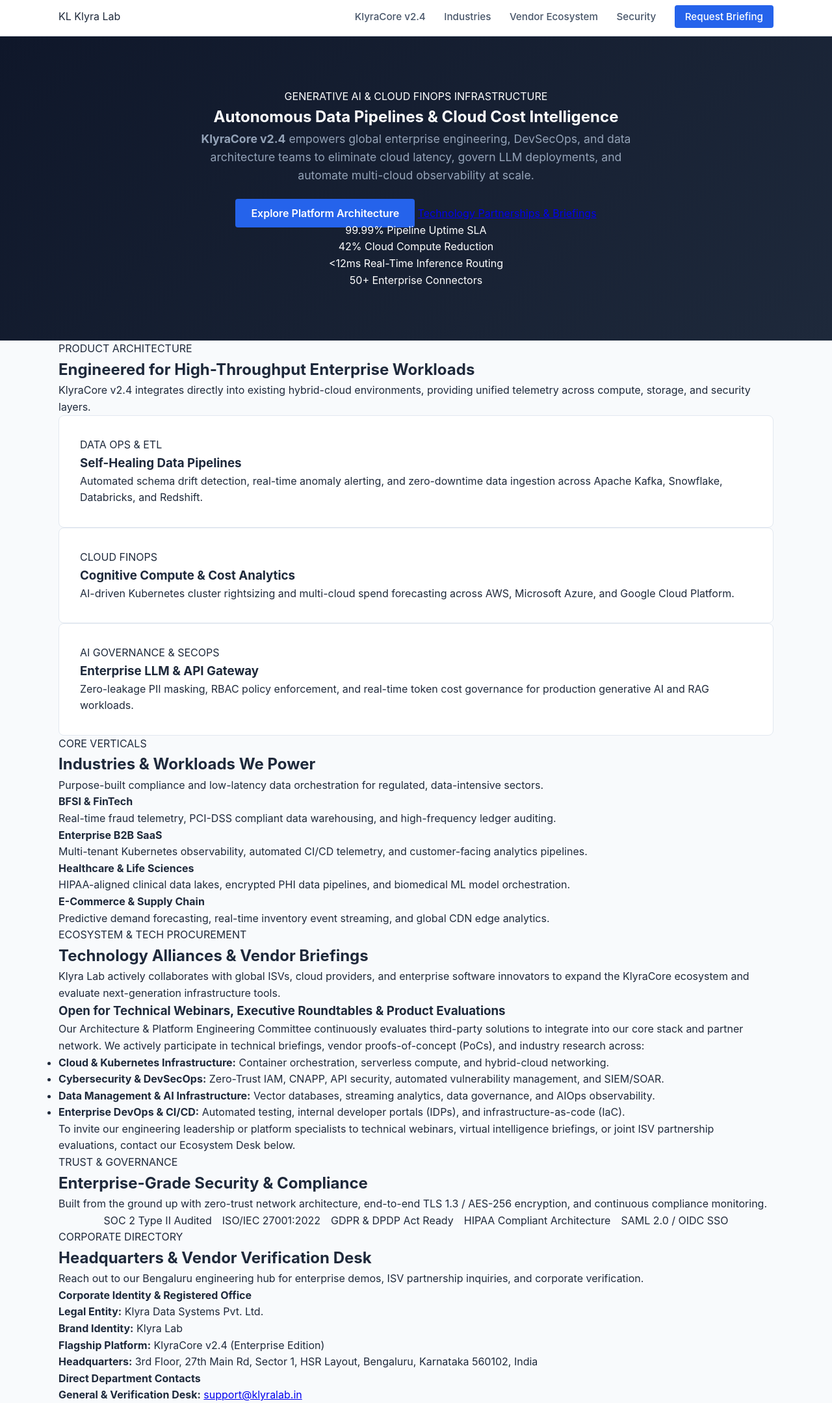
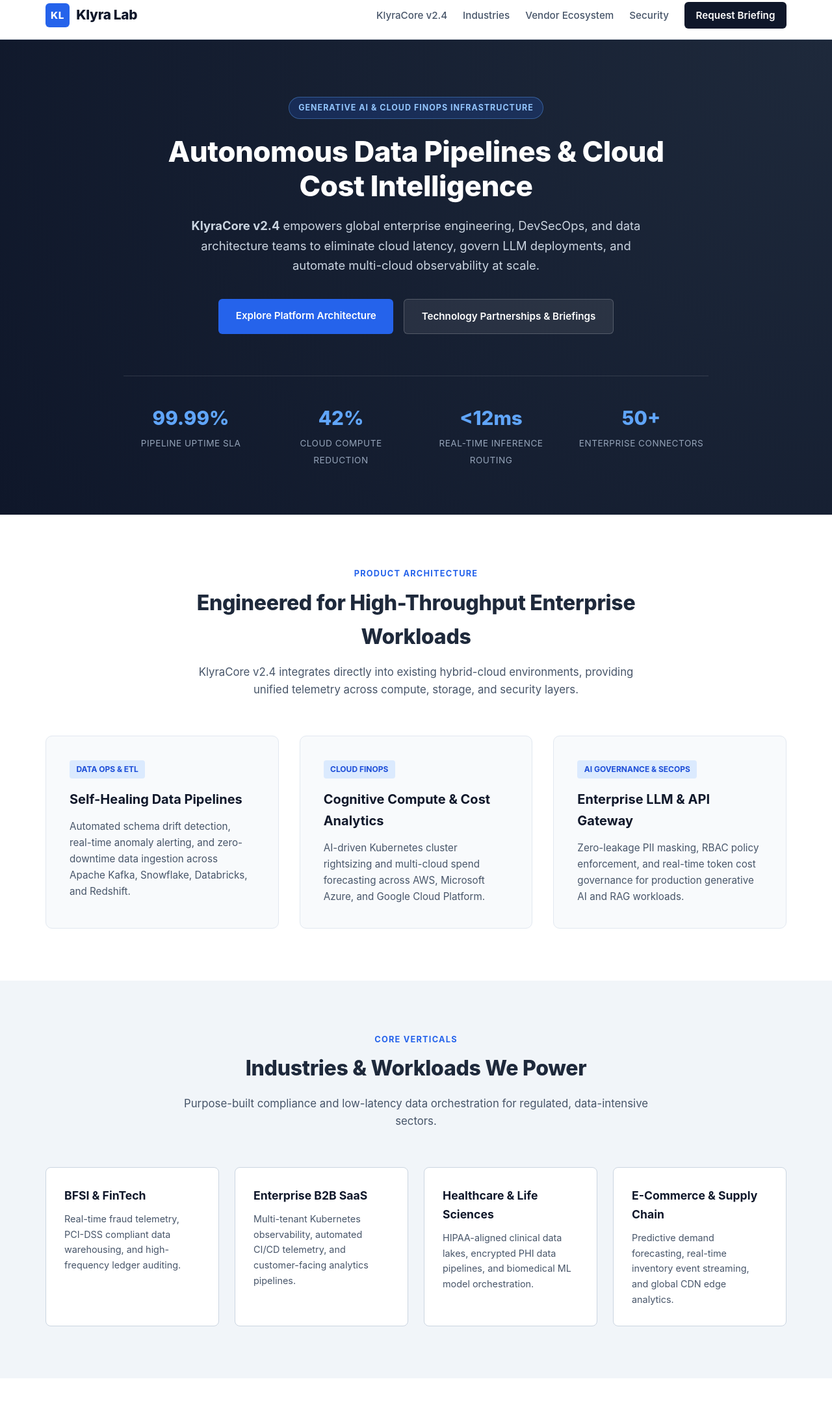
Before and after one commit to klyralabs-source/klyralab, a plain HTML site: page index.html in a window 1280 px wide. Shown: the part 54-2213 px from the top of the page at 65% size. Drawn offline with Linux system fonts and the light colour scheme.

Commit message:
Update style.css

```diff
--- a/style.css
+++ b/style.css
@@ -2,48 +2,99 @@
     margin: 0;
     padding: 0;
     box-sizing: border-box;
-    font-family: -apple-system, BlinkMacSystemFont, "Segoe UI", Roboto, Helvetica, Arial, sans-serif;
+    font-family: -apple-system, BlinkMacSystemFont, "Segoe UI", Roboto, "Helvetica Neue", Arial, sans-serif;
+}
+
+html {
+    scroll-behavior: smooth;
 }
 
 body {
     background-color: #f8fafc;
     color: #1e293b;
-    line-height: 1.6;
+    line-height: 1.65;
 }
 
 .container {
     width: 90%;
-    max-width: 1100px;
+    max-width: 1140px;
     margin: 0 auto;
 }
 
+/* Top Banner */
+.top-banner {
+    background-color: #0f172a;
+    color: #cbd5e1;
+    font-size: 0.85rem;
+    padding: 0.55rem 0;
+    text-align: center;
+    border-bottom: 1px solid #1e293b;
+}
+
+.top-banner a {
+    color: #60a5fa;
+    text-decoration: none;
+    font-weight: 600;
+    margin-left: 0.5rem;
+}
+
+.top-banner a:hover {
+    text-decoration: underline;
+}
+
+/* Navbar */
 .navbar {
-    background: #ffffff;
+    background: rgba(255, 255, 255, 0.95);
+    backdrop-filter: blur(8px);
     border-bottom: 1px solid #e2e8f0;
     padding: 1rem 0;
     position: sticky;
     top: 0;
-    z-index: 100;
+    z-index: 1000;
 }
 
-.navbar .container {
+.nav-container {
     display: flex;
     justify-content: space-between;
     align-items: center;
 }
 
-.logo {
-    font-size: 1.25rem;
-    font-weight: 700;
+.brand {
+    display: flex;
+    align-items: center;
+    gap: 0.65rem;
+}
+
+.logo-mark {
+    background: #2563eb;
+    color: #ffffff;
+    font-weight: 800;
+    font-size: 0.95rem;
+    padding: 0.35rem 0.5rem;
+    border-radius: 6px;
+    letter-spacing: 0.5px;
+}
+
+.logo-text {
+    font-size: 1.3rem;
+    font-weight: 800;
     color: #0f172a;
+    letter-spacing: -0.3px;
+}
+
+nav {
+    display: flex;
+    align-items: center;
+    gap: 1.5rem;
+    flex-wrap: wrap;
 }
 
 nav a {
-    margin-left: 1.5rem;
     text-decoration: none;
     color: #475569;
     font-weight: 500;
     font-size: 0.95rem;
+    transition: color 0.2s;
 }
 
 nav a:hover {
@@ -51,90 +102,287 @@ nav a:hover {
 }
 
 .btn-nav {
-    background: #2563eb;
-    color: white !important;
-    padding: 0.5rem 1rem;
-    border-radius: 4px;
+    background: #0f172a;
+    color: #ffffff !important;
+    padding: 0.5rem 1.1rem;
+    border-radius: 6px;
+    font-weight: 600;
 }
 
+.btn-nav:hover {
+    background: #2563eb;
+}
+
+/* Hero Section */
 .hero {
-    background: linear-gradient(135deg, #0f172a 0%, #1e293b 100%);
-    color: white;
-    padding: 5rem 0;
+    background: radial-gradient(circle at top right, #1e293b 0%, #0f172a 100%);
+    color: #ffffff;
+    padding: 5.5rem 0 4.5rem 0;
     text-align: center;
 }
 
-.hero h2 {
-    font-size: 2.3rem;
-    margin-bottom: 1rem;
+.hero-badge {
+    display: inline-block;
+    background: rgba(37, 99, 235, 0.2);
+    border: 1px solid rgba(96, 165, 250, 0.4);
+    color: #93c5fd;
+    font-size: 0.78rem;
+    font-weight: 700;
+    padding: 0.35rem 0.9rem;
+    border-radius: 999px;
+    letter-spacing: 1px;
+    margin-bottom: 1.5rem;
+}
+
+.hero h1 {
+    font-size: 2.75rem;
+    font-weight: 800;
+    max-width: 850px;
+    margin: 0 auto 1.25rem auto;
+    line-height: 1.2;
+    letter-spacing: -0.5px;
 }
 
 .hero p {
-    font-size: 1.1rem;
-    color: #94a3b8;
-    max-width: 700px;
-    margin: 0 auto 2rem auto;
+    font-size: 1.15rem;
+    color: #cbd5e1;
+    max-width: 740px;
+    margin: 0 auto 2.25rem auto;
+}
+
+.hero-actions {
+    display: flex;
+    justify-content: center;
+    gap: 1rem;
+    flex-wrap: wrap;
+    margin-bottom: 4rem;
 }
 
 .btn-primary {
     background: #2563eb;
-    color: white;
-    padding: 0.75rem 1.5rem;
-    border-radius: 4px;
+    color: #ffffff;
+    padding: 0.85rem 1.65rem;
+    border-radius: 6px;
     text-decoration: none;
     font-weight: 600;
+    font-size: 0.95rem;
+    transition: background 0.2s;
 }
 
-.features, .about, .compliance, .contact {
-    padding: 4rem 0;
+.btn-primary:hover {
+    background: #1d4ed8;
 }
 
-.features h3, .about h3, .compliance h3, .contact h3 {
-    text-align: center;
-    font-size: 1.8rem;
-    margin-bottom: 2.5rem;
-    color: #0f172a;
+.btn-secondary {
+    background: rgba(255, 255, 255, 0.08);
+    border: 1px solid rgba(255, 255, 255, 0.2);
+    color: #ffffff;
+    padding: 0.85rem 1.65rem;
+    border-radius: 6px;
+    text-decoration: none;
+    font-weight: 600;
+    font-size: 0.95rem;
+    transition: background 0.2s;
 }
 
-.grid {
+.btn-secondary:hover {
+    background: rgba(255, 255, 255, 0.15);
+}
+
+.hero-metrics {
     display: grid;
-    grid-template-columns: repeat(auto-fit, minmax(300px, 1fr));
+    grid-template-columns: repeat(auto-fit, minmax(180px, 1fr));
+    gap: 1.5rem;
+    border-top: 1px solid rgba(255, 255, 255, 0.12);
+    padding-top: 2.5rem;
+    max-width: 900px;
+    margin: 0 auto;
+}
+
+.metric-val {
+    display: block;
+    font-size: 1.85rem;
+    font-weight: 800;
+    color: #60a5fa;
+}
+
+.metric-label {
+    font-size: 0.85rem;
+    color: #94a3b8;
+    text-transform: uppercase;
+    letter-spacing: 0.5px;
+}
+
+/* Sections */
+.section-white {
+    background: #ffffff;
+    padding: 5rem 0;
+}
+
+.section-gray {
+    background: #f1f5f9;
+    padding: 5rem 0;
+}
+
+.section-dark {
+    background: #0f172a;
+    color: #ffffff;
+    padding: 4.5rem 0;
+    text-align: center;
+}
+
+.section-header {
+    text-align: center;
+    max-width: 720px;
+    margin: 0 auto 3.5rem auto;
+}
+
+.section-header-dark {
+    text-align: center;
+    max-width: 720px;
+    margin: 0 auto 2.5rem auto;
+}
+
+.sub-title {
+    display: block;
+    font-size: 0.8rem;
+    font-weight: 700;
+    color: #2563eb;
+    letter-spacing: 1.2px;
+    margin-bottom: 0.5rem;
+}
+
+.sub-title-light {
+    display: block;
+    font-size: 0.8rem;
+    font-weight: 700;
+    color: #60a5fa;
+    letter-spacing: 1.2px;
+    margin-bottom: 0.5rem;
+}
+
+.section-header h2, .section-header-dark h2 {
+    font-size: 2rem;
+    font-weight: 800;
+    margin-bottom: 0.85rem;
+    letter-spacing: -0.3px;
+}
+
+.section-header p {
+    color: #475569;
+    font-size: 1.05rem;
+}
+
+.section-header-dark p {
+    color: #94a3b8;
+    font-size: 1.05rem;
+}
+
+/* Grids & Cards */
+.grid-3 {
+    display: grid;
+    grid-template-columns: repeat(auto-fit, minmax(310px, 1fr));
     gap: 2rem;
 }
 
 .card {
-    background: white;
-    padding: 2rem;
-    border-radius: 8px;
+    background: #f8fafc;
+    padding: 2.25rem;
+    border-radius: 10px;
     border: 1px solid #e2e8f0;
+    transition: transform 0.2s, box-shadow 0.2s;
 }
 
-.card h4 {
+.card:hover {
+    transform: translateY(-3px);
+    box-shadow: 0 10px 25px -5px rgba(15, 23, 42, 0.08);
+}
+
+.card-tag {
+    display: inline-block;
+    font-size: 0.75rem;
+    font-weight: 700;
+    color: #1d4ed8;
+    background: #dbeafe;
+    padding: 0.25rem 0.65rem;
+    border-radius: 4px;
+    margin-bottom: 1rem;
+}
+
+.card h3 {
+    font-size: 1.25rem;
     margin-bottom: 0.75rem;
     color: #0f172a;
 }
 
-.about {
-    background: #ffffff;
-    text-align: center;
+.card p {
+    color: #475569;
+    font-size: 0.95rem;
 }
 
-.about p {
-    max-width: 800px;
-    margin: 0 auto;
+.grid-4 {
+    display: grid;
+    grid-template-columns: repeat(auto-fit, minmax(240px, 1fr));
+    gap: 1.5rem;
+}
+
+.vertical-box {
+    background: #ffffff;
+    padding: 1.75rem;
+    border-radius: 8px;
+    border: 1px solid #cbd5e1;
+}
+
+.vertical-box h4 {
+    font-size: 1.1rem;
+    color: #0f172a;
+    margin-bottom: 0.6rem;
+}
+
+.vertical-box p {
+    font-size: 0.9rem;
     color: #475569;
 }
 
-.compliance {
-    background: #f1f5f9;
-    text-align: center;
+/* Partnership Box */
+.partner-banner {
+    background: linear-gradient(to right, #f8fafc, #eff6ff);
+    border: 1px solid #bfdbfe;
+    border-left: 5px solid #2563eb;
+    border-radius: 10px;
+    padding: 2.5rem;
 }
 
-.compliance p {
-    color: #475569;
-    margin-bottom: 1.5rem;
+.partner-content h3 {
+    font-size: 1.4rem;
+    color: #0f172a;
+    margin-bottom: 1rem;
 }
 
+.partner-content p {
+    color: #334155;
+    margin-bottom: 1.25rem;
+}
+
+.partner-list {
+    margin: 1.25rem 0 1.5rem 1.25rem;
+    color: #1e293b;
+}
+
+.partner-list li {
+    margin-bottom: 0.65rem;
+}
+
+.partner-note {
+    font-size: 0.95rem;
+    font-weight: 500;
+    color: #1e3a8a !important;
+    background: #dbeafe;
+    padding: 0.85rem 1.1rem;
+    border-radius: 6px;
+}
+
+/* Badges */
 .badges {
     display: flex;
     justify-content: center;
@@ -142,35 +390,84 @@ nav a:hover {
     flex-wrap: wrap;
 }
 
-.badges span {
-    background: white;
-    padding: 0.5rem 1rem;
-    border: 1px solid #cbd5e1;
-    border-radius: 4px;
+.badge-item {
+    background: rgba(255, 255, 255, 0.07);
+    border: 1px solid rgba(255, 255, 255, 0.18);
+    color: #e2e8f0;
+    padding: 0.65rem 1.25rem;
+    border-radius: 6px;
     font-weight: 600;
     font-size: 0.9rem;
-    color: #334155;
 }
 
-.contact-box {
-    background: white;
-    padding: 2rem;
-    border-radius: 8px;
-    border: 1px solid #e2e8f0;
-    max-width: 650px;
-    margin: 0 auto;
-    text-align: left;
+/* Contact Grid */
+.contact-grid {
+    display: grid;
+    grid-template-columns: repeat(auto-fit, minmax(320px, 1fr));
+    gap: 2rem;
 }
 
-.contact-box p {
+.contact-card {
+    background: #ffffff;
+    padding: 2.25rem;
+    border-radius: 10px;
+    border: 1px solid #cbd5e1;
+}
+
+.contact-card h4 {
+    font-size: 1.2rem;
+    color: #0f172a;
+    margin-bottom: 1.1rem;
+    padding-bottom: 0.65rem;
+    border-bottom: 1px solid #e2e8f0;
+}
+
+.contact-card p {
     margin-bottom: 0.75rem;
     color: #334155;
+    font-size: 0.95rem;
 }
 
+.contact-card a {
+    color: #2563eb;
+    text-decoration: none;
+    font-weight: 600;
+}
+
+.status-online {
+    color: #16a34a;
+    font-weight: 600;
+}
+
+/* Footer */
 footer {
-    background: #0f172a;
+    background: #090d16;
     color: #94a3b8;
-    text-align: center;
-    padding: 2rem 0;
+    padding: 2.5rem 0;
     font-size: 0.9rem;
+    border-top: 1px solid #1e293b;
 }
+
+.footer-flex {
+    display: flex;
+    justify-content: space-between;
+    align-items: center;
+    flex-wrap: wrap;
+    gap: 1rem;
+}
+
+.footer-sub {
+    font-size: 0.82rem;
+    color: #64748b;
+    margin-top: 0.25rem;
+}
+
+@media (max-width: 768px) {
+    .hero h1 {
+        font-size: 2rem;
+    }
+    .nav-container {
+        flex-direction: column;
+        gap: 1rem;
+    }
+}
```
